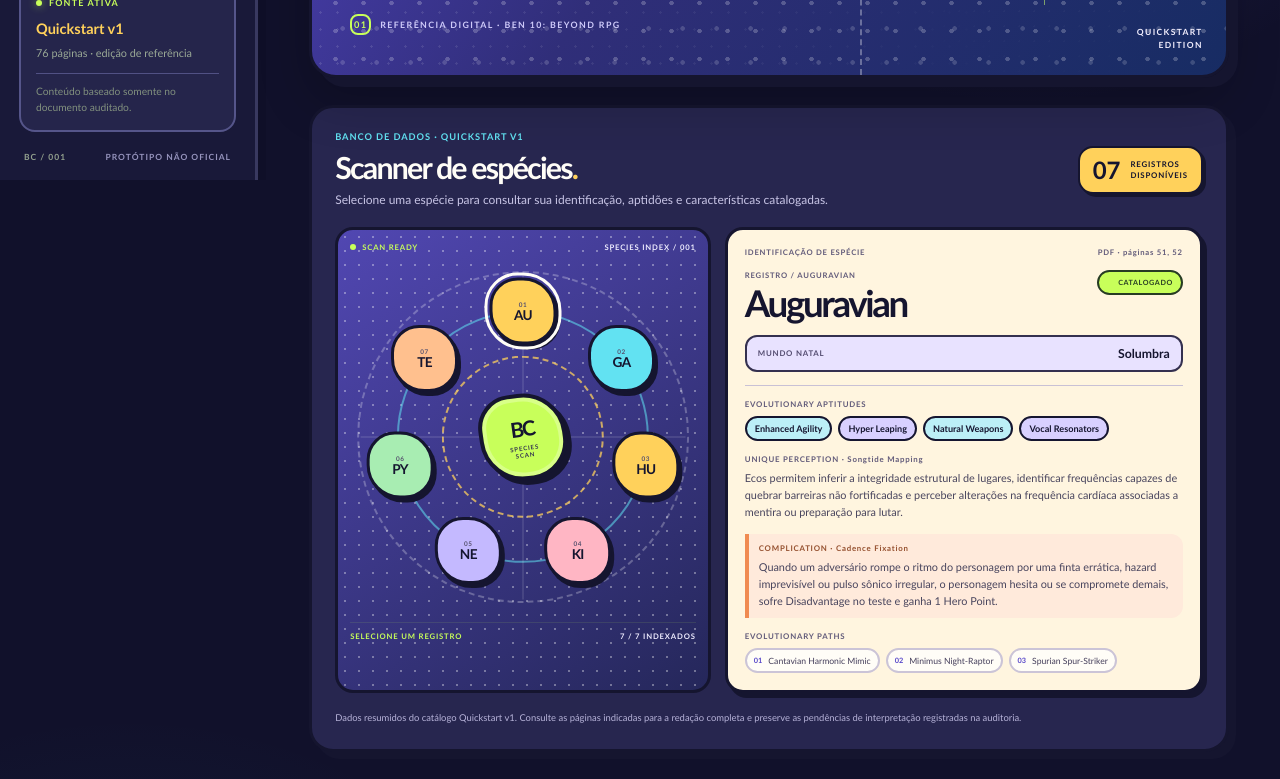
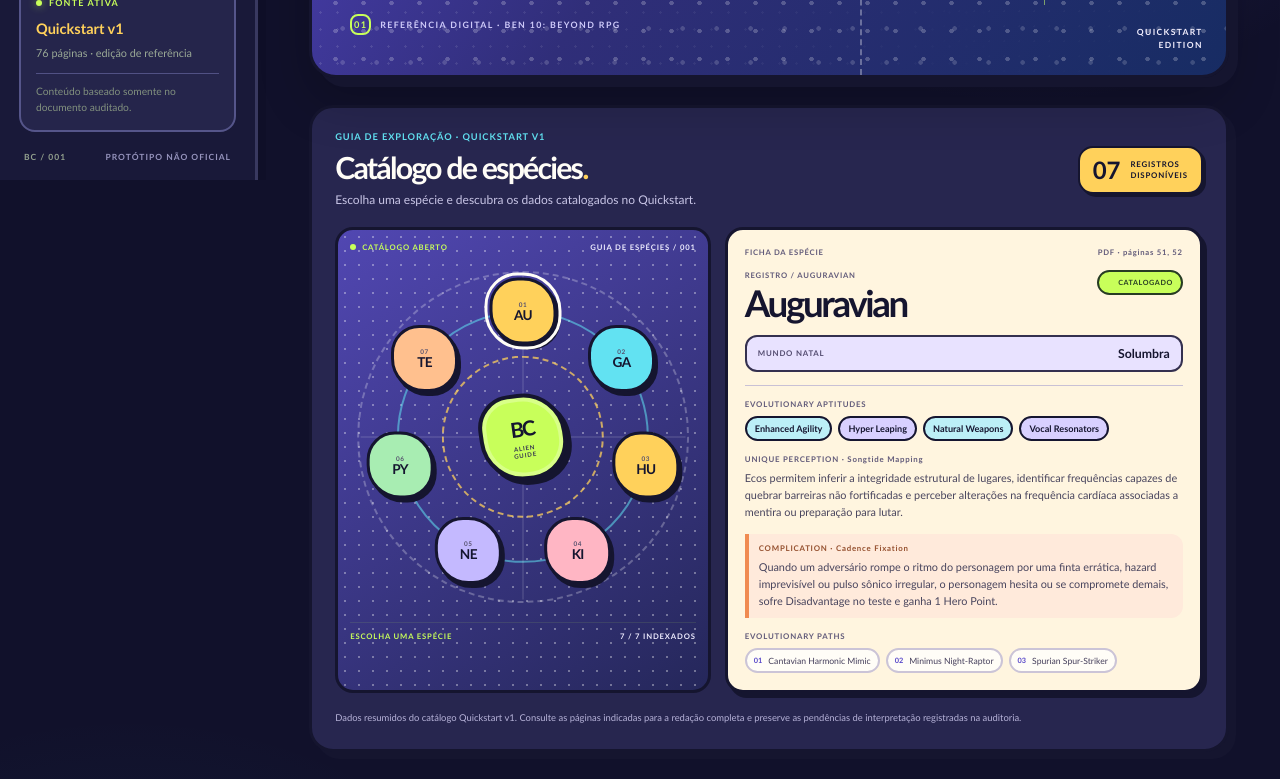
Before and after one commit to ZaraTakion/beyond-companion, a React (Vite) app: page / in a window 1280 px wide. Shown: the part 620-1399 px from the top of the page. Built offline with nearby package versions, Linux system fonts and the light colour scheme.

Commit message:
feat(ui): retitle species scanner as illustrated field catalogue

```diff
--- a/src/components/SpeciesScanner.tsx
+++ b/src/components/SpeciesScanner.tsx
@@ -15,16 +15,16 @@ export default function SpeciesScanner() {
     <section className="species-scanner" aria-labelledby="species-scanner-title">
       <div className="scanner-heading">
         <div>
-          <div className="section-kicker">BANCO DE DADOS · QUICKSTART V1</div>
-          <h2 id="species-scanner-title">Scanner de espécies<span>.</span></h2>
-          <p>Selecione uma espécie para consultar sua identificação, aptidões e características catalogadas.</p>
+          <div className="section-kicker">GUIA DE EXPLORAÇÃO · QUICKSTART V1</div>
+          <h2 id="species-scanner-title">Catálogo de espécies<span>.</span></h2>
+          <p>Escolha uma espécie e descubra os dados catalogados no Quickstart.</p>
         </div>
         <div className="scanner-count"><strong>{String(species.length).padStart(2, '0')}</strong><span>REGISTROS<br />DISPONÍVEIS</span></div>
       </div>
 
       <div className="scanner-layout">
         <div className="scanner-console">
-          <div className="scanner-console-top"><span><i /> SCAN READY</span><span>SPECIES INDEX / 001</span></div>
+          <div className="scanner-console-top"><span><i /> CATÁLOGO ABERTO</span><span>GUIA DE ESPÉCIES / 001</span></div>
           <div className="scanner-radar" role="group" aria-label="Selecionar espécie">
             <div className="radar-ring radar-ring-outer" />
             <div className="radar-ring radar-ring-middle" />
@@ -32,7 +32,7 @@ export default function SpeciesScanner() {
             <div className="radar-cross radar-cross-horizontal" />
             <div className="radar-cross radar-cross-vertical" />
             <div className="radar-sweep" />
-            <div className="radar-core"><span>BC</span><small>SPECIES<br />SCAN</small></div>
+            <div className="radar-core"><span>BC</span><small>ALIEN<br />GUIDE</small></div>
             {species.map((item, index) => (
               <button
                 key={item.id}
@@ -48,11 +48,11 @@ export default function SpeciesScanner() {
               </button>
             ))}
           </div>
-          <div className="scanner-console-bottom"><span>SELECIONE UM REGISTRO</span><span>7 / 7 INDEXADOS</span></div>
+          <div className="scanner-console-bottom"><span>ESCOLHA UMA ESPÉCIE</span><span>7 / 7 INDEXADOS</span></div>
         </div>
 
         <article className="scanner-record" aria-live="polite">
-          <div className="record-topline"><span>IDENTIFICAÇÃO DE ESPÉCIE</span><span>{pageLabel(selected.sourcePages)}</span></div>
+          <div className="record-topline"><span>FICHA DA ESPÉCIE</span><span>{pageLabel(selected.sourcePages)}</span></div>
           <div className="record-title-row">
             <div><div className="record-index">REGISTRO / {selected.id.toUpperCase()}</div><h3>{selected.name}</h3></div>
             <span className="record-status"><i /> CATALOGADO</span>
```
